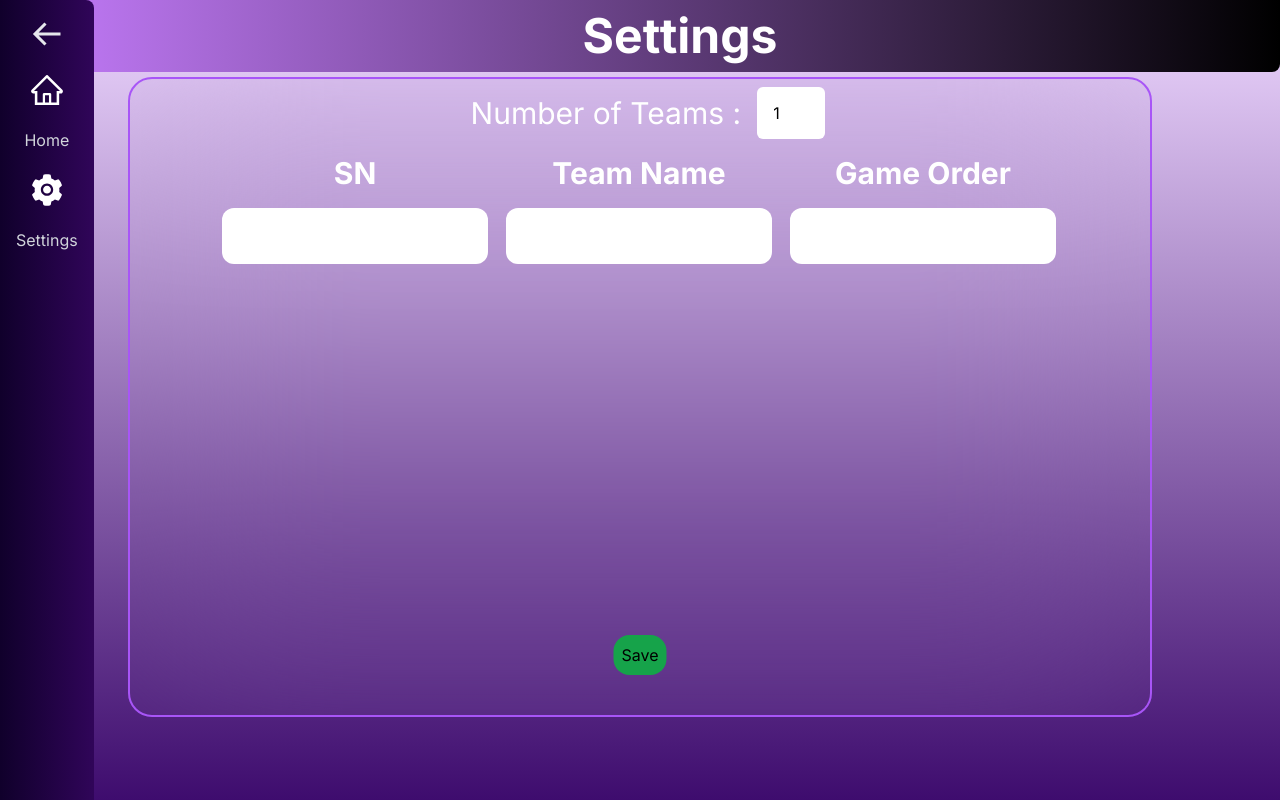
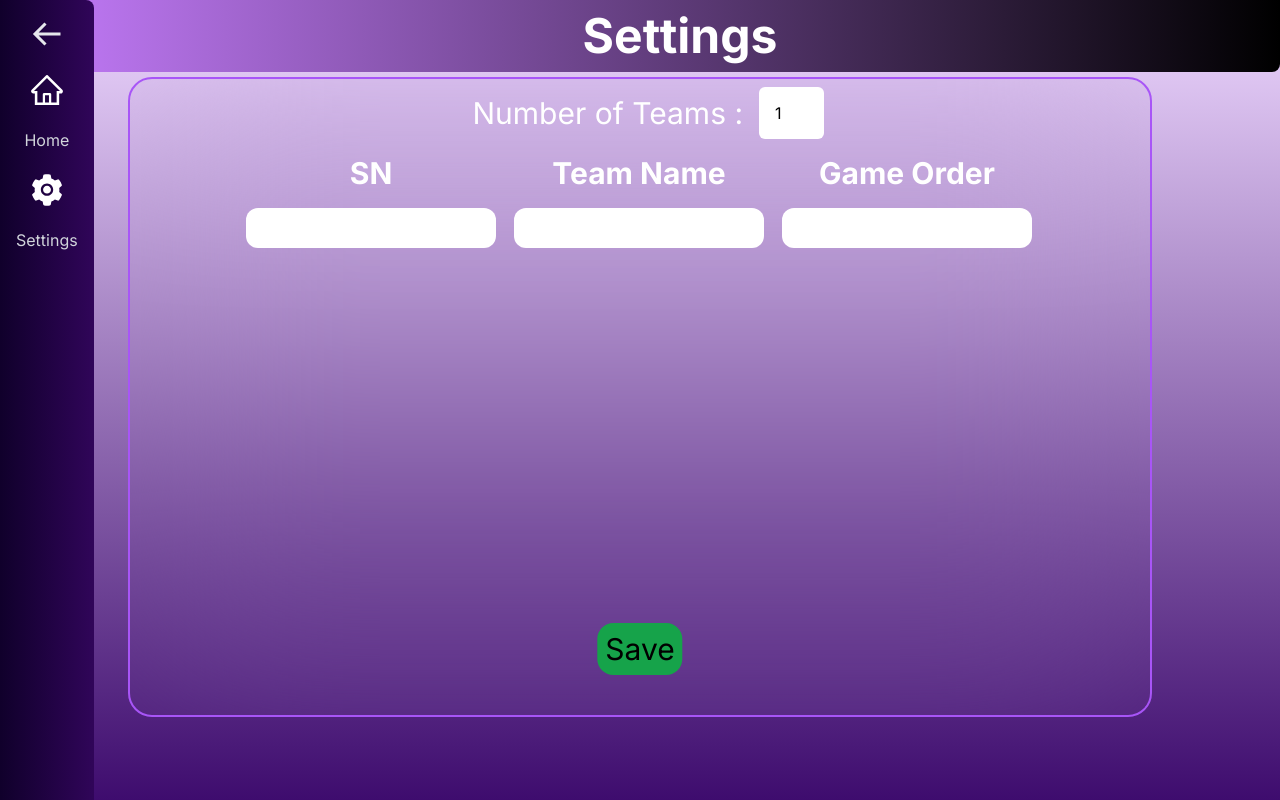
Before and after one commit to cdyniranjan7321/Quiz_App_Project_in_React_Js, a Next.js app: page /settings in a window 1280 px wide. Built offline with nearby package versions, Linux system fonts and the light colour scheme.

Commit message:
QA-37 modified upload teams page

```diff
--- a/src/app/uploadTeams/page.tsx
+++ b/src/app/uploadTeams/page.tsx
@@ -79,33 +79,34 @@ const UploadTeams = () => {
           />
             </div>
           <table className=''>
-            <thead>
-              <tr className='text-3xl'>
+            <thead className=''>
+              <tr className='text-3xl  '>
                 <th className='border-1 border-black text-white p-2'>SN</th>
                 <th className='border-1 border-black text-white'>Team Name</th>
                 <th className='border-1 border-black text-white'>Game Order</th>
               </tr>
             </thead>
-            <tbody>
+            <tbody className=''>
               {data.map((item, index) => (
                 <tr key={index}>
+
                   <td className='border-1 border-black'>
                     <input
                       type="number"
                       {...register(`id_${index}`, { required: true })}
-                    className='rounded-xl m-2 p-4'/>
+                    className='rounded-xl m-2 p-2'/>
                   </td>
                   <td className='border-1 border-black'>
                     <input
                       type="text"
                       {...register(`teamName_${index}`, { required: true })}
-                    className='rounded-xl m-2 p-4'/>
+                    className='rounded-xl m-2 p-2'/>
                   </td>
                   <td className='border-1 border-black '>
                     <input
                       type="number"
                       {...register(`gameOrder_${index}`, { required: true }) }
-                      className='rounded-xl m-2 p-4'
+                      className='rounded-xl m-2 p-2'
                     />
                   </td>
                   <td>
@@ -115,10 +116,9 @@ const UploadTeams = () => {
             </tbody>
           </table>
           <div className=''>
-          <div className='fixed left-1/2 transform -translate-x-1/2 bottom-10 bg-green-600 rounded-2xl p-2 text-black'>
+          <div className='fixed left-1/2 transform -translate-x-1/2 bottom-10 bg-green-600 rounded-2xl p-2 text-black text-3xl'>
           <input type="submit" value="Save" />
         </div>
-
           </div>
         </form>
       </div>
```
